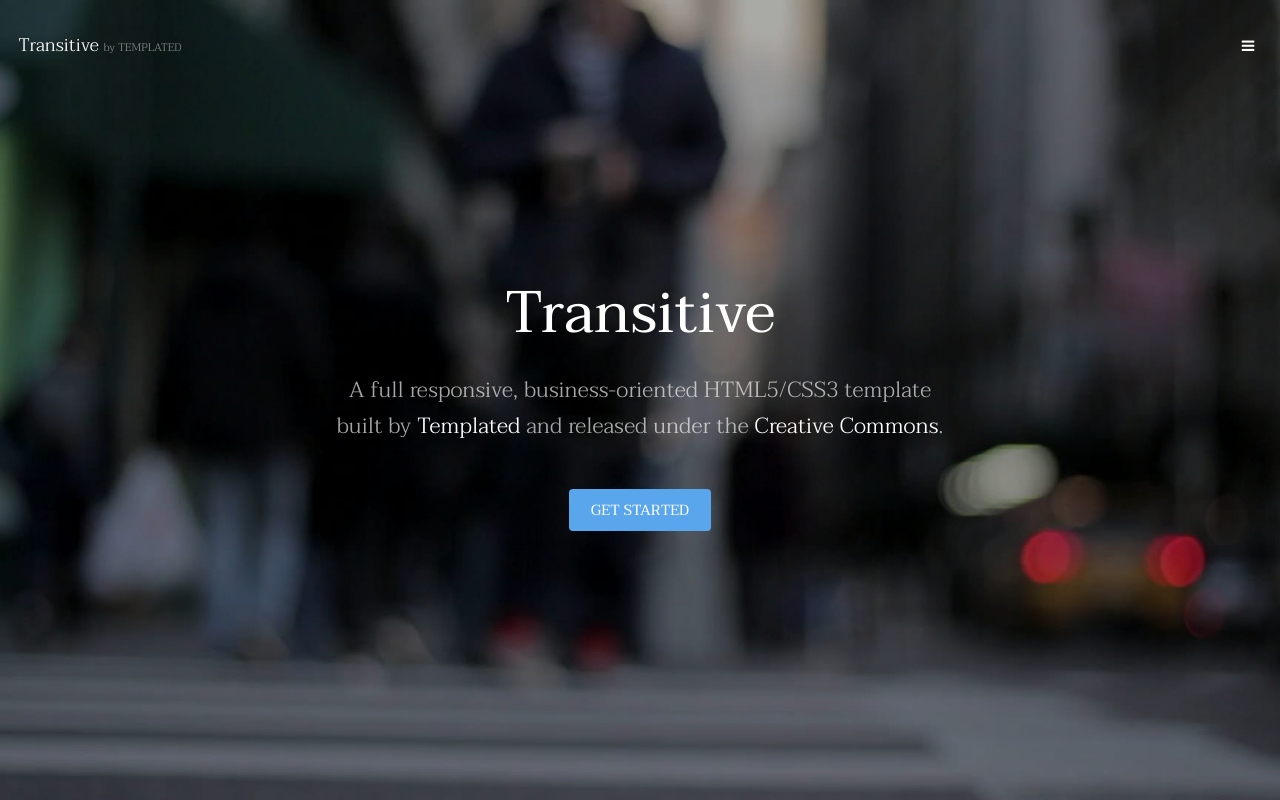
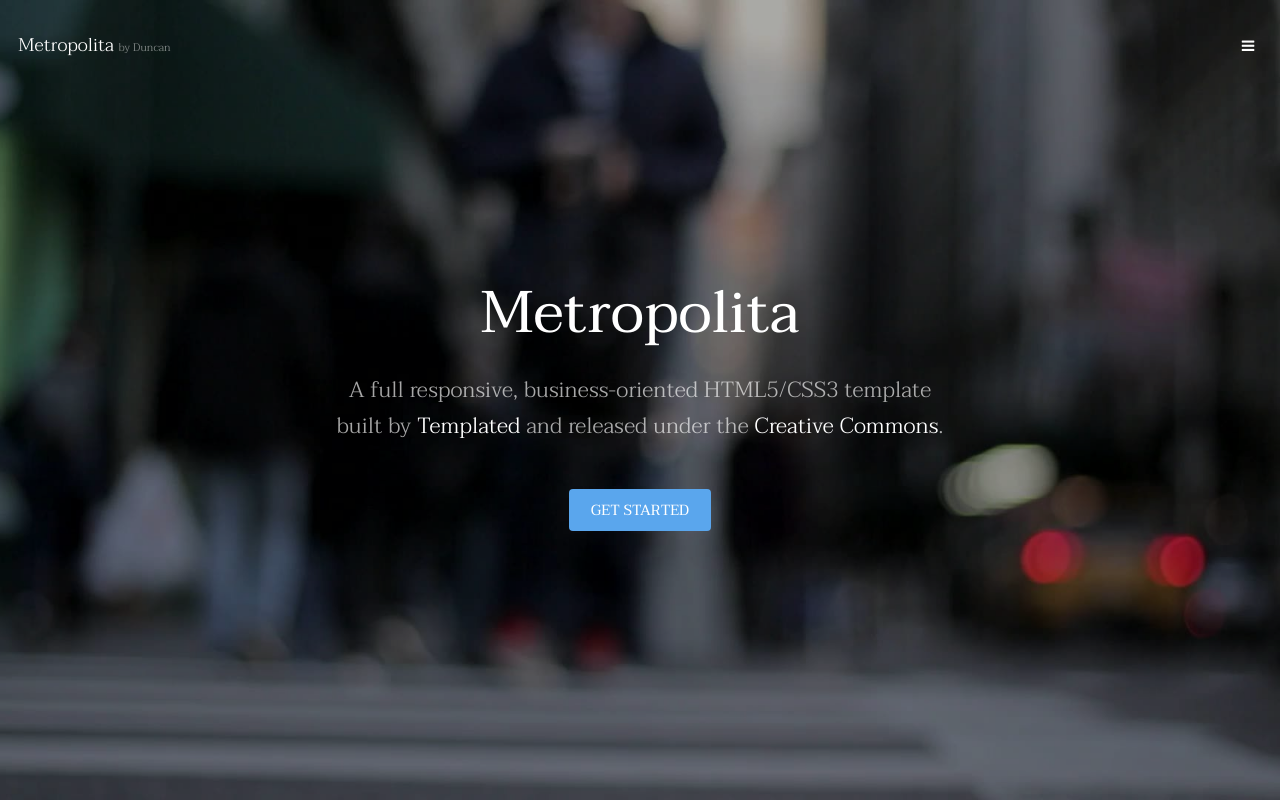
Before and after one commit to DuncanRV8/ED_04_REP_METROPOLITA, a plain HTML site: page metropolita/index.html in a window 1280 px wide. Shown: the top 800 px of the page. Drawn offline with Linux system fonts and the light colour scheme.

Commit message:
Cambio en la portada por Duncan

```diff
--- a/metropolita/index.html
+++ b/metropolita/index.html
@@ -6,7 +6,7 @@
 -->
 <html>
 	<head>
-		<title>Transitive by TEMPLATED</title>
+		<title>Metropolita by Duncan</title>
 		<meta charset="utf-8" />
 		<meta name="viewport" content="width=device-width, initial-scale=1" />
 		<link rel="stylesheet" href="assets/css/main.css" />
@@ -15,7 +15,7 @@
 
 		<!-- Header -->
 			<header id="header" class="alt">
-				<div class="logo"><a href="index.html">Transitive <span>by TEMPLATED</span></a></div>
+				<div class="logo"><a href="index.html">Metropolita <span>by Duncan</span></a></div>
 				<a href="#menu" class="toggle"><span>Menu</span></a>
 			</header>
 
@@ -36,7 +36,7 @@
 		-->
 			<section id="banner" data-video="images/banner">
 				<div class="inner">
-					<h1>Transitive</h1>
+					<h1>Metropolita</h1>
 					<p>A full responsive, business-oriented HTML5/CSS3 template<br />
 					built by <a href="https://templated.co/">Templated</a> and released under the <a href="https://templated.co/license">Creative Commons</a>.</p>
 					<a href="#one" class="button special scrolly">Get Started</a>
```
